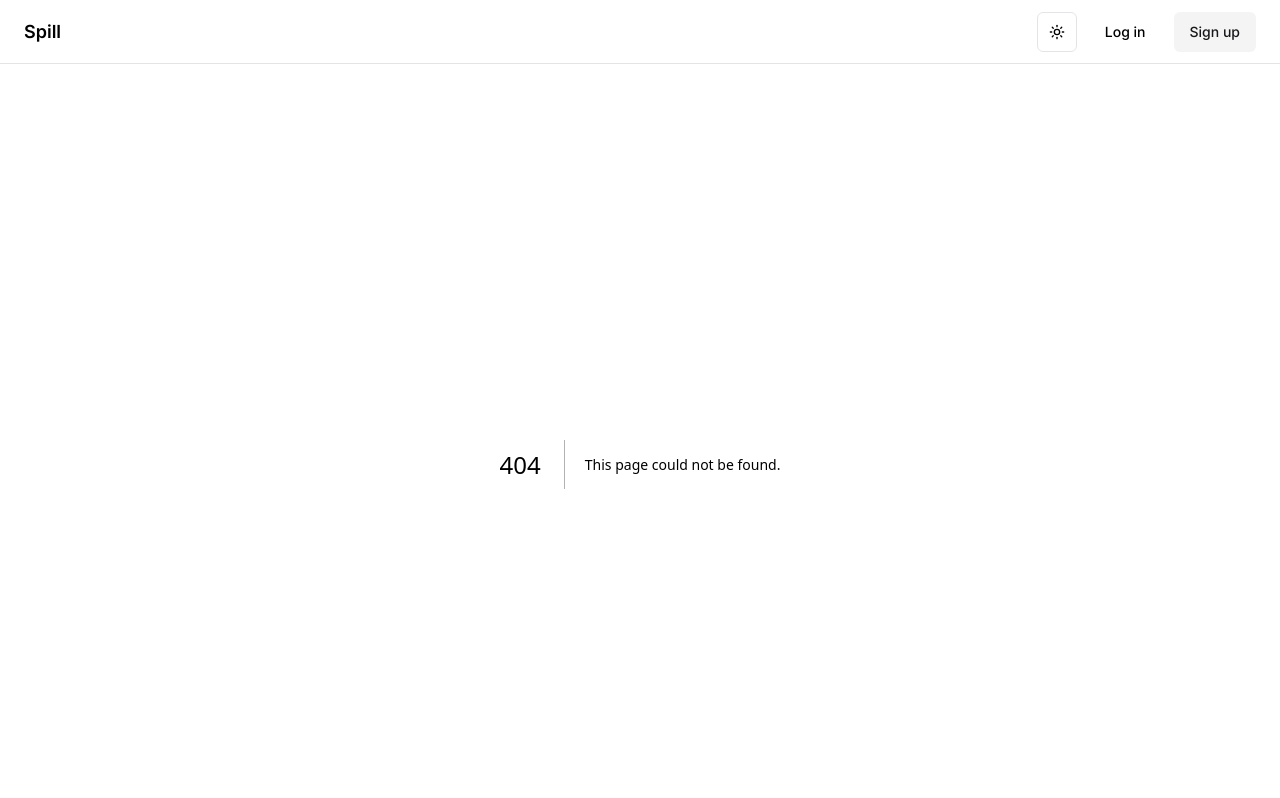
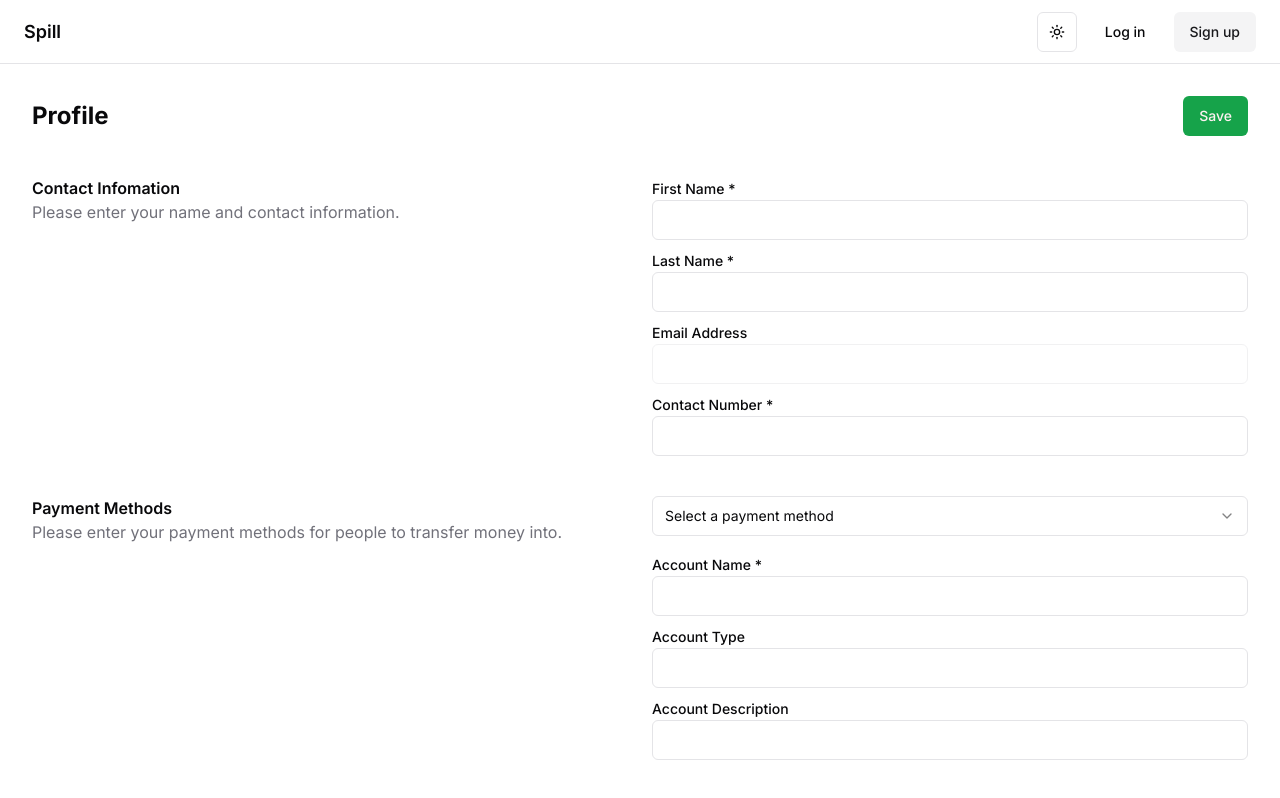
Before and after one commit to ChrisBryann/spill-web, a Next.js app: page /profile in a window 1280 px wide. Before the commit this address had no page. Shown: the top 798 px of the page. Built offline with nearby package versions, Linux system fonts and the light colour scheme.

Commit message:
created profile page with contact info and payment method section

```diff
--- /dev/null
+++ b/app/(main)/profile/page.tsx
@@ -0,0 +1,105 @@
+import {
+  Button,
+  Input,
+  Label,
+  Select,
+  SelectContent,
+  SelectItem,
+  SelectTrigger,
+  SelectValue,
+} from "@/components";
+import { Plus } from "lucide-react";
+
+export default function ProfilePage() {
+  return (
+    <main className="flex flex-col gap-6 sm:gap-10">
+      <div className="flex justify-between items-center gap-2">
+        <h1 className="text-2xl font-bold">Profile</h1>
+        <Button>Save</Button>
+      </div>
+      <div className="grid md:grid-cols-2 gap-4 sm:gap-6">
+        <div>
+          <h2 className="font-semibold">Contact Infomation</h2>
+          <p className="text-muted-foreground">
+            Please enter your name and contact information.
+          </p>
+        </div>
+        <div className="grid gap-2">
+          <div>
+            <Label htmlFor="first_name">First Name *</Label>
+            <Input id="first_name" type="text" className="w-full" required />
+          </div>
+          <div>
+            <Label htmlFor="last_name">Last Name *</Label>
+            <Input id="last_name" type="text" className="w-full" required />
+          </div>
+          <div>
+            <Label htmlFor="email">Email Address</Label>
+            <Input
+              id="email"
+              type="text"
+              className="w-full"
+              required
+              disabled
+            />
+          </div>
+          <div>
+            <Label htmlFor="contact_number">Contact Number *</Label>
+            <Input
+              id="contact_number"
+              type="text"
+              className="w-full"
+              required
+            />
+          </div>
+        </div>
+      </div>
+      <div className="grid md:grid-cols-2 gap-4 sm:gap-6">
+        <div>
+          <h2 className="font-semibold">Payment Methods</h2>
+          <p className="text-muted-foreground">
+            Please enter your payment methods for people to transfer money into.
+          </p>
+        </div>
+        <div className="grid gap-4">
+          <Select>
+            <SelectTrigger>
+              <SelectValue placeholder="Select a payment method" />
+            </SelectTrigger>
+            <SelectContent>
+              <SelectItem className="flex flex-row" value="add">
+                Add a payment method
+              </SelectItem>
+              <SelectItem value="zelle">Zelle</SelectItem>
+              <SelectItem value="venmo">Venmo</SelectItem>
+            </SelectContent>
+          </Select>
+          <div className="grid gap-2">
+          <div>
+            <Label htmlFor="account_name">Account Name *</Label>
+            <Input id="account_name" type="text" className="w-full" required />
+          </div>
+          <div>
+            <Label htmlFor="account_type">Account Type</Label>
+            <Input
+              id="account_type"
+              type="text"
+              className="w-full"
+              required
+            />
+          </div>
+          <div>
+            <Label htmlFor="account_description">Account Description</Label>
+            <Input
+              id="account_description"
+              type="text"
+              className="w-full"
+              required
+            />
+          </div>
+          </div>
+        </div>
+      </div>
+    </main>
+  );
+}
--- a/package.json
+++ b/package.json
@@ -11,11 +11,11 @@
   "dependencies": {
     "@radix-ui/react-avatar": "^1.1.0",
     "@radix-ui/react-collapsible": "^1.1.1",
-    "@radix-ui/react-dialog": "^1.1.1",
+    "@radix-ui/react-dialog": "^1.1.2",
     "@radix-ui/react-dropdown-menu": "^2.1.1",
     "@radix-ui/react-icons": "^1.3.0",
     "@radix-ui/react-label": "^2.1.0",
-    "@radix-ui/react-popover": "^1.1.1",
+    "@radix-ui/react-popover": "^1.1.2",
     "@radix-ui/react-primitive": "^2.0.0",
     "@radix-ui/react-scroll-area": "^1.1.0",
     "@radix-ui/react-select": "^2.1.1",
@@ -34,6 +34,7 @@
     "next-themes": "^0.3.0",
     "react": "^18",
     "react-dom": "^18",
+    "react-phone-number-input": "^3.4.9",
     "react-spring": "^9.7.4",
     "recharts": "^2.12.7",
     "tailwind-merge": "^2.5.2",
```
Also changed, not shown: 1 other file (tests, documents, lock files or other folders).
